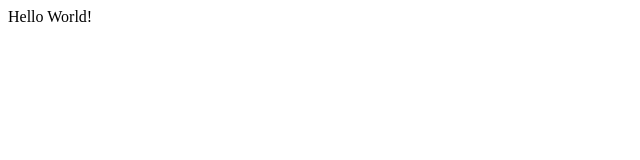
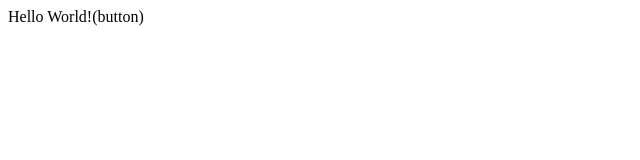
Before and after one commit to Sheetal024/Local_Services, a plain HTML site: page index.html in a window 1280 px wide. Shown: the full height of the page, 0-640 px from the left. Drawn offline with Linux system fonts and the light colour scheme.

```diff
--- a/index.html
+++ b/index.html
@@ -1 +1 @@
-<p>Hello World!</p>
+<p>Hello World!(button)</p>
--- a/styyle.css
+++ b/styyle.css
@@ -1,4 +1,4 @@
 p{
     color: aliceblue;
-    background: #000;
+
 }
```
